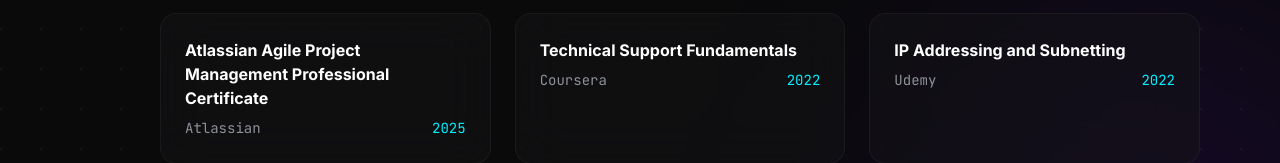
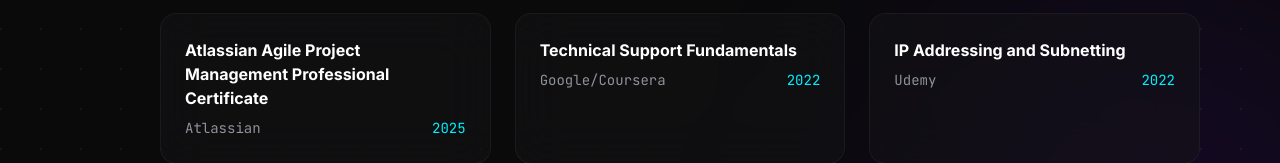
Before and after one commit to mrqz-rn/portfolio, a React (Vite) app: page / in a window 1280 px wide. Shown: the part 1172-1335 px from the top of the page. Built offline with nearby package versions, Linux system fonts and the light colour scheme.

Commit message:
update issuer

```diff
--- a/src/data.ts
+++ b/src/data.ts
@@ -59,7 +59,7 @@
     issuer: 'Atlassian', issued: '2025', details: ['']
     },
     {id: 1, title: 'Technical Support Fundamentals',
-    issuer: 'Coursera', issued: '2022', details: ['']
+    issuer: 'Google/Coursera', issued: '2022', details: ['']
     },
     {id: 2, title: 'IP Addressing and Subnetting',
     issuer: 'Udemy', issued: '2022', details: ['']
```
